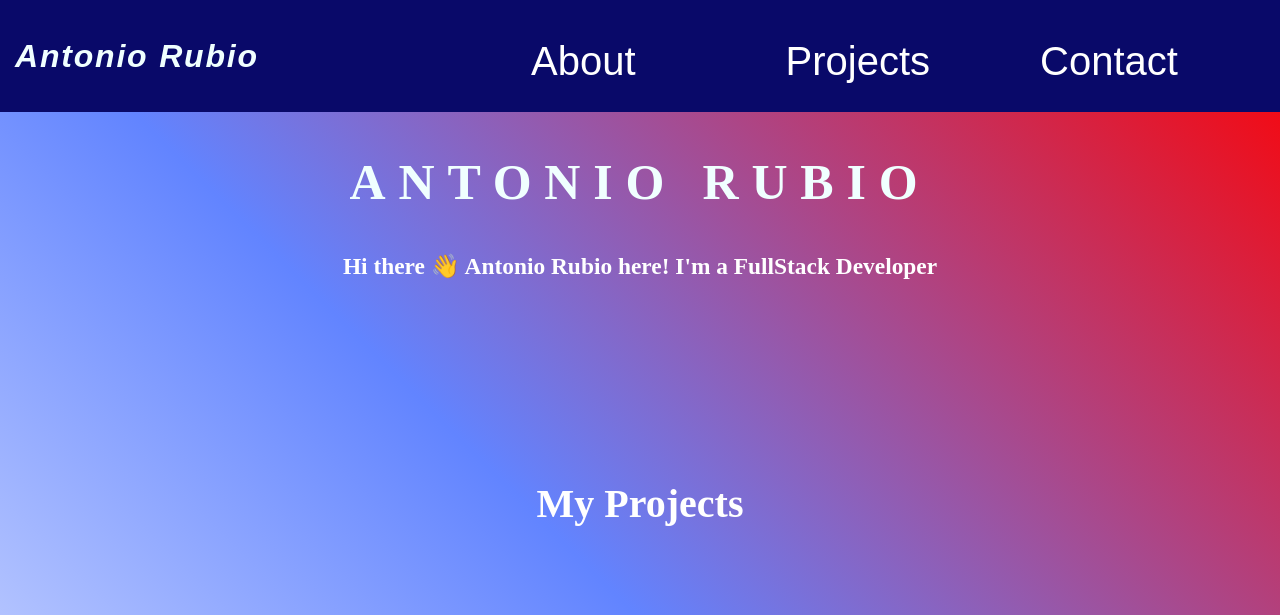
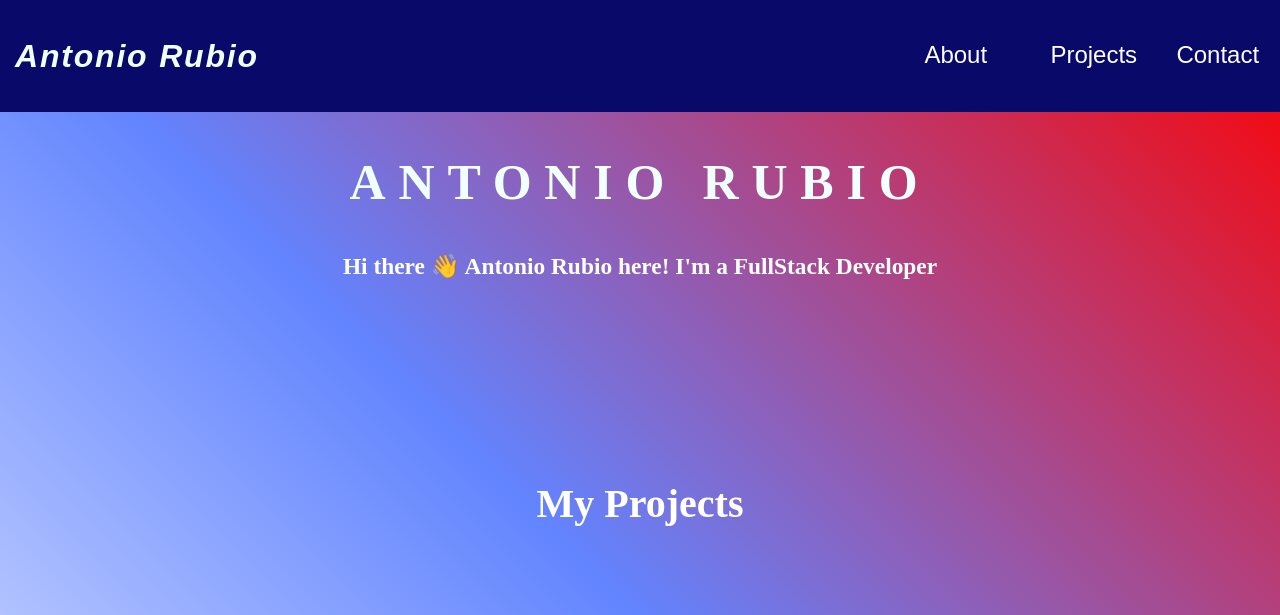
Before and after one commit to AntonioRubio81/PortfolioProject2, a plain HTML site: page index.html in a window 1280 px wide. Shown: the top 615 px of the page. Drawn offline with Linux system fonts and the light colour scheme.

Commit message:
Adjusted navbar code

```diff
--- a/index.html
+++ b/index.html
@@ -11,19 +11,15 @@
     <div class="container1">
       <header class="box-1">
         <h1>Antonio Rubio</h1>
-      </header>
-      <nav class="menu-bar">
-        <ul>
-          <a class="zoom"
-            href="https://www.linkedin.com/in/antonio-rubio2999"
-            target="_blank"
-            >About</a
-          >&nbsp;&nbsp;&nbsp;&nbsp;
-          <a class="zoom"  href="#projects">Projects</a
-          >&nbsp;&nbsp;&nbsp;&nbsp;
-          <a class="zoom" href="mailto:bernardorubio81@gmail.com" target="_blank">Contact</a>
-        </ul>
+      <div class="menu-bar">
+        <div class="zoom"><a
+          href="https://www.linkedin.com/in/antonio-rubio2999"
+          target="_blank"
+          >About</a></div>
+        <div class="zoom"><a  href="#projects">Projects</a></div>
+        <div class="zoom"><a  href="mailto:bernardorubio81@gmail.com" target="_blank">Contact</a></div>
       </nav>
+    </header>
     </div>
     <section id="about"></section>
     <main class="intro">
--- a/style.css
+++ b/style.css
@@ -26,17 +26,19 @@ h1 {
 }
  .menu-bar {
     background: rgb(9, 9, 105);
-    /* color:azure; */
     font-family: "Audiowide", sans-serif;
-    font-size: 40px;
-    padding-right: 5%;
-    /* border: 30px solid purple; */
+    font-size: 24px;
     text-decoration: none;
-    padding-top: 2.3%;
+    padding-top: 0;
     justify-content: center;
     word-spacing: 1em;
-    padding-right: 200px;
+    padding-right: 2%;
+    display: flex;
 }
+ .zoom a{
+    margin-right: 40px;
+    display:inline-block;
+ }
 a:link{
     text-decoration: solid;
     color: white;
@@ -53,45 +55,41 @@ a:hover{
 
  }
 
- nav a {
+ nav div a {
     text-decoration: none;
     padding: 300px;
+    flex-direction: row;
+ }
 
- }
- nav ul {
 
- }
 .container1, .container2 {
    display: flex;
    flex-direction: row;
-   /* padding: 10%; */
-   /* margin: 5%; */
+}
 
-}
 .box-1 {
     align-items: center;
     justify-content: space-between;
-    /* border: 20px solid red; */
 }
+
 .zoom {
-    padding: 2px;
-    transition: transform .2s; /* Animation */
+    transition: transform .2s;
     width: 50px;
     height: 50px;
-    margin: 0 auto;
+    margin:0 38px;
     padding: 10px;
   }
 
-  .zoom:hover {
+.zoom:hover {
     transform: scale(1.5);
-  }
+}
+
 .intro {
 
     text-align: center;
     justify-content: space-between;
     color: white;
     font-size: 20px;
-    /* border: 10px solid greenyellow; */
 }
 h2 {
 
@@ -122,7 +120,6 @@ h4 {
     font-size: 2.5rem;
 }
 .container2 {
-    /* border: 40px solid pink; */
     align-items: center;
     justify-content:center;
     flex-direction:row;
@@ -145,7 +142,6 @@ img.animated-gif{
     justify-content: space-around;
 }
  .container3 {
-    /* border: 2px solid purple; */
     flex-direction: row;
     display: inline-block;
     justify-content: space-around;
```
Also changed, not shown: 1 other file.
